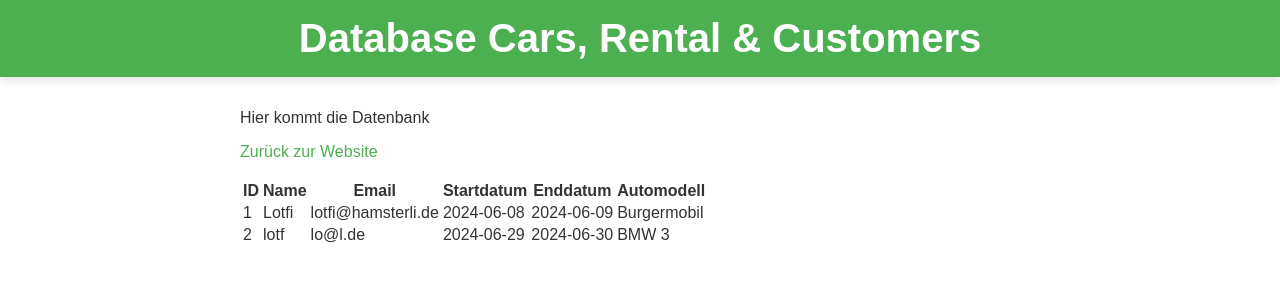
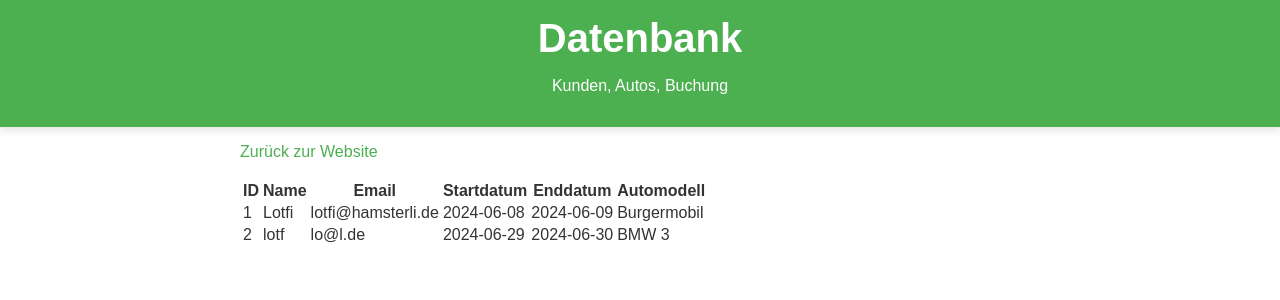
Before and after one commit to Benba77/Rental-Car-Ben, a Flask app: page /admin in a window 1280 px wide. Shown: the top 300 px of the page. Run offline with Flask 3, Linux system fonts and the light colour scheme.

Commit message:
pp added

```diff
--- a/data.py
+++ b/data.py
@@ -75,7 +75,7 @@ def get_submit_form(data):
         )
         session.add(new_rental)  # Fügt den neuen Mietdatensatz zur Session hinzu
         session.commit()  # Speichert die Änderungen in der Datenbank
-    return {'message': 'Ihre Buchung erfolgreich!'}  # Gibt eine Erfolgsnachricht zurück
+    return {'message': 'Ihre Buchung war erfolgreich! 🚙'}  # Gibt eine Erfolgsnachricht zurück
 
 def get_cars():
     with get_session() as session:  # Erstellt eine neue Session und schließt sie automatisch nach der Verwendung
--- a/templates/admin.html
+++ b/templates/admin.html
@@ -8,10 +8,10 @@
 </head>
 <body>
     <header>
-        <h1>Database Cars, Rental & Customers</h1>
+        <h1>Datenbank</h1>
+        <p>Kunden, Autos, Buchung</p>
     </header>
     <main>
-        <p>Hier kommt die Datenbank</p>
         <a href="{{ url_for('index') }}">Zurück zur Website</a>
         <br>
         <br>
--- a/templates/index.html
+++ b/templates/index.html
@@ -9,6 +9,7 @@
 <body>
     <header>
         <h1>Ben Aissa's Autoverleih</h1>
+        <p>Ben Aissa Brother GmbH</p>
     </header>
     <main>
         <h2>Formular</h2>
```
Also changed, not shown: mycars.db, 2 other files.
